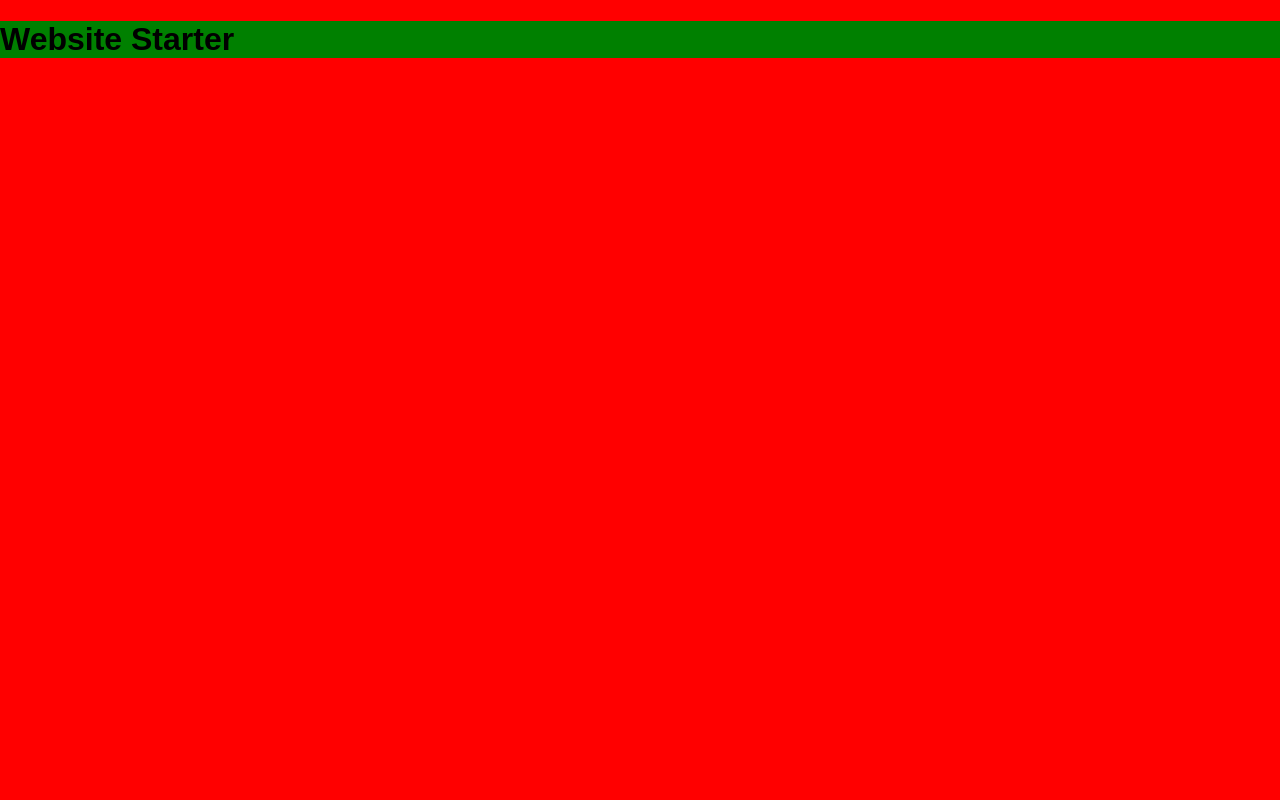
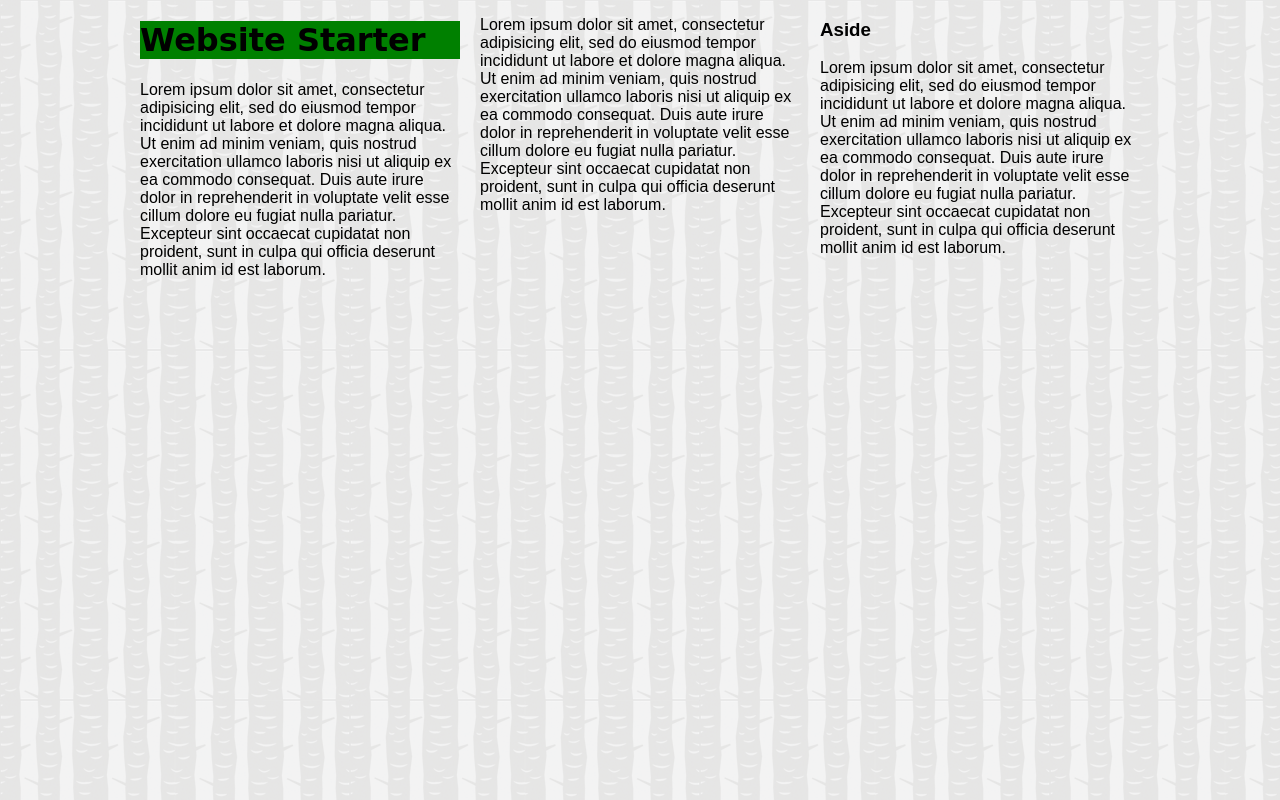
Before and after one commit to emschroeder/website-starter, a plain HTML site: page index.html in a window 1280 px wide. Drawn offline with Linux system fonts and the light colour scheme; a web font is replaced by a local one.

Commit message:
background and text change

```diff
--- a/css/styles.css
+++ b/css/styles.css
@@ -1,7 +1,11 @@
 body {
-	background: red;
+	background: url("../img/bg.png");
+
 }
 
 h1 {
 	background: green;
+	font-family: 'Dr Sugiyama', cursive;
 }
+
+/*Diagnostic Styling */
--- a/index.html
+++ b/index.html
@@ -6,12 +6,54 @@
 
 <link rel="stylesheet" type="text/css" href="css/normalize.css">
 <link rel="stylesheet" type="text/css" href="css/grid.css">
+<link href='http://fonts.googleapis.com/css?family=Dr+Sugiyama' rel='stylesheet' type='text/css'>
 <link rel="stylesheet" type="text/css" href="css/styles.css">
 
 </head>
 <body>
 
+<div class="container">
+
+
+  <div class="grid_4 alpha">
 <h1>Website Starter</h1>
+
+<p>Lorem ipsum dolor sit amet, consectetur adipisicing elit, sed do eiusmod
+tempor incididunt ut labore et dolore magna aliqua. Ut enim ad minim veniam,
+quis nostrud exercitation ullamco laboris nisi ut aliquip ex ea commodo
+consequat. Duis aute irure dolor in reprehenderit in voluptate velit esse
+cillum dolore eu fugiat nulla pariatur. Excepteur sint occaecat cupidatat non
+proident, sunt in culpa qui officia deserunt mollit anim id est laborum.</p>
+
+</div>
+
+<div class="grid_4">
+<p>Lorem ipsum dolor sit amet, consectetur adipisicing elit, sed do eiusmod
+tempor incididunt ut labore et dolore magna aliqua. Ut enim ad minim veniam,
+quis nostrud exercitation ullamco laboris nisi ut aliquip ex ea commodo
+consequat. Duis aute irure dolor in reprehenderit in voluptate velit esse
+cillum dolore eu fugiat nulla pariatur. Excepteur sint occaecat cupidatat non
+proident, sunt in culpa qui officia deserunt mollit anim id est laborum.</p>
+
+</div>
+
+</div>
+
+
+
+<div class="grid_4 omega">
+<h3>Aside</h3>
+
+<p>Lorem ipsum dolor sit amet, consectetur adipisicing elit, sed do eiusmod
+tempor incididunt ut labore et dolore magna aliqua. Ut enim ad minim veniam,
+quis nostrud exercitation ullamco laboris nisi ut aliquip ex ea commodo
+consequat. Duis aute irure dolor in reprehenderit in voluptate velit esse
+cillum dolore eu fugiat nulla pariatur. Excepteur sint occaecat cupidatat non
+proident, sunt in culpa qui officia deserunt mollit anim id est laborum.</p>
+</div>
+
+
+</div>
 
 </body>
 </html>
```
Also changed, not shown: img/bg.png (added).
